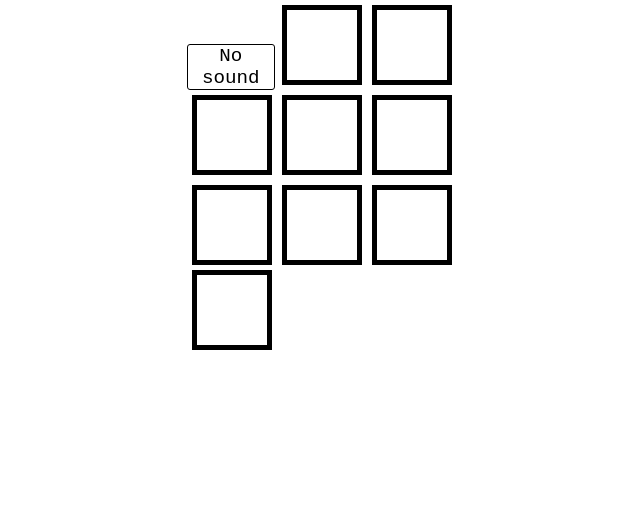
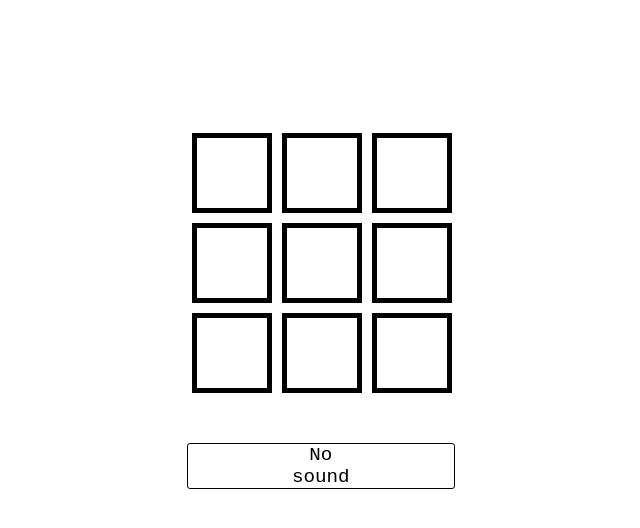
Before and after one commit to blakelucey/Drum-Machine, a React (Create React App) app: page / in a window 1280 px wide. Shown: the top 528 px of the page, without its empty margins (318-958 px from the left). Built offline with nearby package versions, Linux system fonts and the light colour scheme.

Commit message:
Update 3
Buttons are appearing and CSS is working.  However, I need to get the drum machine to be functional.

```diff
--- a/App.js
+++ b/App.js
@@ -1,6 +1,7 @@
 import './App.css';
 import DrumPad from './DrumPad.js';
 import React from 'react';
+import Display from './Display.js';
 
 const Sounds = [{
   name: 'Cowbell',
@@ -105,7 +106,7 @@ handleClick(event) {
   return (
     <div id='drum-machine'>
     <div id='container'>
-    <div id='display'>{message}</div>
+
     {
       Object.keys(Sounds).map(s => (
       <DrumPad
@@ -114,9 +115,10 @@ handleClick(event) {
         source={s.source}
         />
     ))}
-
+<Display currentSoundText={message} />
     </div>
     </div>
+
   );
 }
 }
--- /dev/null
+++ b/Display.js
@@ -0,0 +1,11 @@
+import React from 'react';
+
+function Display(props) {
+  return(
+    <div id='display'>
+    {props.currentSoundText}
+    </div>
+  )
+}
+
+export default Display;
--- a/DrumPad.css
+++ b/DrumPad.css
@@ -10,6 +10,7 @@ h1 {
 }
 
 #drum-machine {
+  margin-top: 10%;
   display: flex;
   flex-direction: column;
   justify-content: center;
@@ -40,11 +41,12 @@ h1 {
 }
 
 #display {
-  align-self: end;
+  align-self: center;
   width: 95%;
   border: 1px solid black;
   border-radius: 3px;
-  padding: auto;
+  padding-left: 90px;
+  padding-right: 90px;
   margin-top: 50%;
   left: 50%;
   bottom: 100;
```
